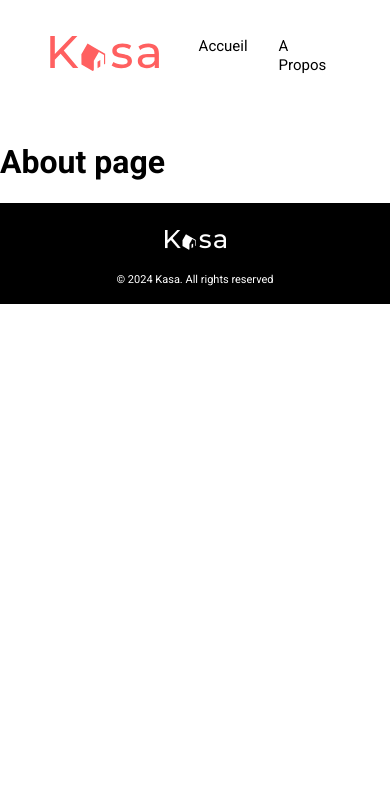
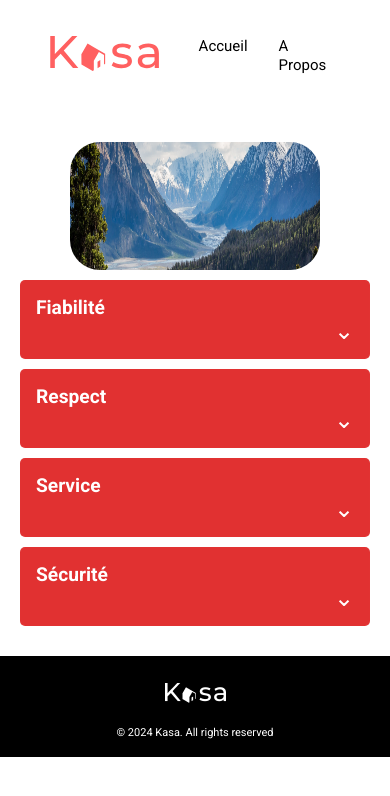
Before and after one commit to ChloeCassanJouin/KASA, a React (Vite) app: page /about in a window 390 px wide. Shown: the top 796 px of the page. Built offline with nearby package versions, Linux system fonts and the light colour scheme.

Commit message:
page ABOUT

```diff
--- /dev/null
+++ b/src/SASS/Components/accordion.scss
@@ -0,0 +1,58 @@
+.accordion {
+    margin: 10px 0;
+    border: 1px solid rgba(224, 40, 40, 0.79);
+    background-color:rgba(224, 40, 40, 0.79);
+    border-radius: 5px;
+    overflow: hidden;
+    transition: all 0.3s ease;
+
+    &-title {
+      background: rgba(224, 40, 40, 0.79);
+      cursor: pointer;
+      padding: 15px;
+      display: flex;
+      justify-content: space-between;
+      align-items: center;
+      //transition: background 0.3s ease;
+
+      h2 {
+        margin: 0;
+        font-size: 1.2rem;
+        font-weight: 600;
+        color: white;
+      }
+
+      span {
+        font-size: 1.5rem;
+        line-height: 1;
+        transition: transform 0.3s ease;
+        color: white;
+      }
+
+      &:hover {
+        background: #eaeaea;
+      }
+    }
+
+    &-content {
+      padding: 15px;
+      background: #fff;
+      border-top: 1px solid #ccc;
+    }
+  }
+
+  /* Media queries for responsiveness */
+  @media (max-width: 768px) {
+    .accordion-title {
+      flex-direction: column;
+      align-items: flex-start;
+
+      span {
+        align-self: flex-end;
+      }
+    }
+
+    .accordion-content {
+      padding: 10px;
+    }
+  }
--- /dev/null
+++ b/src/SASS/Components/banner.scss
@@ -0,0 +1,43 @@
+.BannerContainer {
+    display: flex;
+    max-width: 100%;
+    padding: 0 50px;
+    box-sizing: border-box;
+    position: relative;
+
+    .homePageBanner {
+        width: 100%;
+        max-width: 100%;
+        height: 8em;
+        object-fit: fill;
+        border-radius: 30px;
+        filter : brightness(50%);
+        box-shadow: 0px 4px 6px rgb(245, 239, 239);
+    }
+
+    .aboutBanner {
+        width: 100%;
+        max-width: 100%;
+        height: 8em;
+        object-fit: fill;
+        border-radius: 30px;
+    }
+
+    .BannerTextContainer{
+        position: absolute;
+        left: 50%;
+        top: 30%;
+        width: 100%;
+    }
+
+    .BannerText {
+        transform: translate(-50%, -50%);
+        text-align: center;
+        z-index: 1;
+        width: auto;
+        color: white;
+        position: absolute;
+        font-size: 30px;
+        font-weight: bold;
+    }
+}
--- a/src/SASS/Main.css
+++ b/src/SASS/Main.css
@@ -108,14 +108,14 @@ main {
   padding-bottom: 5px;
 }
 
-.HomePageBannerContainer {
+.BannerContainer {
   display: flex;
   max-width: 100%;
   padding: 0 50px;
   box-sizing: border-box;
   position: relative;
 }
-.HomePageBannerContainer .HomePageBanner {
+.BannerContainer .homePageBanner {
   width: 100%;
   max-width: 100%;
   height: 8em;
@@ -124,13 +124,20 @@ main {
   filter: brightness(50%);
   box-shadow: 0px 4px 6px rgb(245, 239, 239);
 }
-.HomePageBannerContainer .HomePageBannerTextContainer {
+.BannerContainer .aboutBanner {
+  width: 100%;
+  max-width: 100%;
+  height: 8em;
+  object-fit: fill;
+  border-radius: 30px;
+}
+.BannerContainer .BannerTextContainer {
   position: absolute;
   left: 50%;
   top: 30%;
   width: 100%;
 }
-.HomePageBannerContainer .HomePageBannerText {
+.BannerContainer .BannerText {
   transform: translate(-50%, -50%);
   text-align: center;
   z-index: 1;
@@ -141,4 +148,55 @@ main {
   font-weight: bold;
 }
 
+.accordion {
+  margin: 10px 0;
+  border: 1px solid rgba(224, 40, 40, 0.79);
+  background-color: rgba(224, 40, 40, 0.79);
+  border-radius: 5px;
+  overflow: hidden;
+  transition: all 0.3s ease;
+}
+.accordion-title {
+  background: rgba(224, 40, 40, 0.79);
+  cursor: pointer;
+  padding: 15px;
+  display: flex;
+  justify-content: space-between;
+  align-items: center;
+}
+.accordion-title h2 {
+  margin: 0;
+  font-size: 1.2rem;
+  font-weight: 600;
+  color: white;
+}
+.accordion-title span {
+  font-size: 1.5rem;
+  line-height: 1;
+  transition: transform 0.3s ease;
+  color: white;
+}
+.accordion-title:hover {
+  background: #eaeaea;
+}
+.accordion-content {
+  padding: 15px;
+  background: #fff;
+  border-top: 1px solid #ccc;
+}
+
+/* Media queries for responsiveness */
+@media (max-width: 768px) {
+  .accordion-title {
+    flex-direction: column;
+    align-items: flex-start;
+  }
+  .accordion-title span {
+    align-self: flex-end;
+  }
+  .accordion-content {
+    padding: 10px;
+  }
+}
+
 /*# sourceMappingURL=main.css.map */
--- a/src/SASS/Main.scss
+++ b/src/SASS/Main.scss
@@ -4,3 +4,5 @@
 @import "./Layout/GalleryHomePage.scss";
 @import "./Layout/footer.scss";
 @import "./Pages/home.scss";
+@import "./Components/banner.scss";
+@import "./Components/accordion.scss";
--- a/src/assets/Datas/API.js
+++ b/src/assets/Datas/API.js
@@ -1,8 +1,12 @@
 export const fetchLibraryData = async () => {
   try {
     const response = await fetch('src/assets/Datas/library.json');
+    if (!response.ok){
+      throw new Error("Erreur lors de la requête");
+    }
     const data = await response.json();
     return data;
+
   } catch (error) {
     console.error('Error loading the JSON file:', error);
     return [];
--- /dev/null
+++ b/src/assets/Datas/aboutCategoryText.json
@@ -0,0 +1,18 @@
+[
+    {
+      "title": "Fiabilité",
+      "content": "Les annonces postées sur Kasa garantissent une fiabilité totale. Les photos sont conformes aux logements, et toutes les informations sont régulièrement vérifiées par nos équipes."
+    },
+    {
+      "title": "Respect",
+      "content": "La bienveillance fait partie des valeurs fondatrices de Kasa. Tout comportement discriminatoire ou de perturbation du voisinage entraînera une exclusion de notre plateforme."
+    },
+    {
+      "title": "Service",
+      "content": "La bienveillance fait partie des valeurs fondatrices de Kasa. Tout comportement discriminatoire ou de perturbation du voisinage entraînera une exclusion de notre plateforme."
+    },
+    {
+        "title": "Sécurité",
+        "content": "La sécurité est la priorité de Kasa. Aussi bien pour nos hôtes que pour les voyageurs, chaque logement correspond aux critères de sécurité établis par nos services. En laissant une note aussi bien à l'hôte qu'au locataire, cela permet à nos équipes de vérifier que les standards sont bien respectés. Nous organisons également des ateliers sur la sécurité domestique pour nos hôtes."
+    }
+]
--- /dev/null
+++ b/src/components/Accordion.jsx
@@ -0,0 +1,29 @@
+import React, { useState } from 'react';
+import PropTypes from 'prop-types';
+
+export default function Accordion({ title, content }) {
+  const [isOpen, setIsOpen] = useState(false);
+
+  const toggleAccordion = () => {
+    setIsOpen(!isOpen);
+  };
+
+  return (
+    <div className='accordion'>
+      <div className='accordion-title' onClick={toggleAccordion}>
+        <h2>{title}</h2>
+        <span>{isOpen ? '\u2304' : '\u2304'}</span>
+      </div>
+      {isOpen && (
+        <div className='accordion-content'>
+          <p>{content}</p>
+        </div>
+      )}
+    </div>
+  );
+}
+
+Accordion.propTypes = {
+  title: PropTypes.string.isRequired,
+  content: PropTypes.string.isRequired,
+};
--- a/src/components/Banner.jsx
+++ /dev/null
@@ -1,2 +0,0 @@
-import React from 'react';
-import { Link } from 'react-router-dom';
--- a/src/pages/About.jsx
+++ b/src/pages/About.jsx
@@ -1,12 +1,25 @@
 import React from 'react';
 import Header from "../components/Header";
 import Footer from "../components/Footer";
+import Accordion from "../components/Accordion"
+import sections from '../assets/Datas/aboutCategoryText.json';
 
 export default function About() {
   return (
     <>
       <Header />
-      <h1>About page</h1>
+      <main>
+        <div className='BannerContainer'>
+          <div className='BannerTextContainer'>
+          </div>
+          <img src="./src/assets/Images/about-banner.png" alt="About Banner" className="aboutBanner" />
+        </div>
+        <div className='about-content'>
+            {sections.map((section, index) => (
+              <Accordion key={index} title={section.title} content={section.content} />
+            ))}
+        </div>
+      </main>
       <Footer />
     </>
   );
--- a/src/pages/Home.jsx
+++ b/src/pages/Home.jsx
@@ -18,12 +18,14 @@ export default function Home() {
   return (
     <>
       <Header />
-      <div className='HomePageBannerContainer'>
-        <div className='HomePageBannerTextContainer'>
-          <p className='HomePageBannerText'>Chez vous, partout et ailleurs</p>
+      <main>
+      <div className='BannerContainer'>
+        <div className='BannerTextContainer'>
+          <p className='BannerText'>Chez vous, partout et ailleurs</p>
         </div>
-        <img src="./src/assets/Images/homepage-banner.png" alt="Homepage Banner" className="HomePageBanner" />
+        <img src="./src/assets/Images/homepage-banner.png" alt="Homepage Banner" className="homePageBanner" />
       </div>
+      </main>
       <GalleryHomePage data={data} />
       <Footer />
     </>
--- a/src/pages/Lodging.jsx
+++ b/src/pages/Lodging.jsx
@@ -1,32 +1,33 @@
-import React, { useState, useEffect } from 'react';
-import { useParams } from 'react-router-dom';
+import React, { useState, useEffect } from 'react'; //HOOKS REACT
 import { fetchLibraryData } from '../assets/Datas/API';
+import { useParams } from 'react-router-dom'; // HOOK - accéder aux paramètres URL
 import Header from '../components/Header';
 import Footer from '../components/Footer';
 import Carousel from '../components/Carousel';
 
 export default function Lodging() {
-  const { id } = useParams();
-  const [lodging, setLodging] = useState(null);
-  const [loading, setLoading] = useState(true);
-  const [error, setError] = useState(null);
+  const { id } = useParams(); // récupere ID du logement depuis URL
+  const [lodging, setLodging] = useState(null); // stockage
+  const [loading, setLoading] = useState(true); // si données en cours chargement
+  const [error, setError] = useState(null); // stockage message erreur
 
-  useEffect(() => {
+  useEffect(() => { // exécuté quand l'ID du logement change?
     async function getLodgingData() {
       try {
         const data = await fetchLibraryData();
-        console.log(data)
-        console.log('Fetched data:', data); // Ajoutez ceci pour voir les données récupérées
-        const lodgingData = data.find(item => item.id === id);
-        console.log('Lodging data:', lodgingData); // Ajoutez ceci pour voir le logement trouvé
-        if (lodgingData) {
-          setLodging(lodgingData);
+        console.log('Fetched data:', data);
+        const lodgingData = data.find(item => item.id === id); // va rechercherr logement Spé
+        console.log('Lodging data:', lodgingData);
+        if (lodgingData) { // si logement spé trouvé:
+          setLodging(lodgingData); // MAJ etat lodging
+          setError(null);
         } else {
-          setError('Lodging not found-Chloé');
+          setError('Lodging not found-ID spé non trouvé'); // si pas trouvé
         }
       } catch (err) {
+        console.error('Error fetching data:', err);
         setError('Error fetching data');
-      } finally {
+      } finally { // a la fin de la tentative de récup - MAJ etat
         setLoading(false);
       }
     }
@@ -35,11 +36,17 @@ export default function Lodging() {
   }, [id]);
 
   if (loading) {
-    return <div>Loading...</div>;
+    return <div>Loading...</div>; // si le loading est true afficher Loading...
   }
 
-  if (error) {
-    return <div>{error}</div>;
+  if (error) { // si erreur, affichage message erreur
+    return (
+      <>
+        <Header />
+        <div>{error}</div>
+        <Footer />
+      </>
+    );
   }
 
   return (
```
Also changed, not shown: src/SASS/Pages/home.scss (+0 -35 lines), 1 other file (tests, documents, lock files or other folders).
